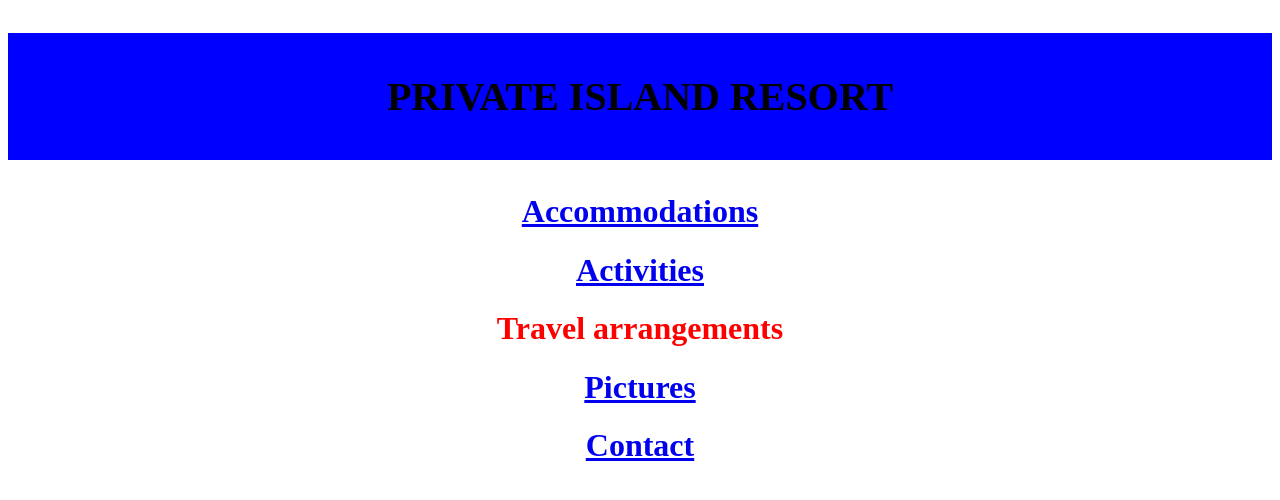
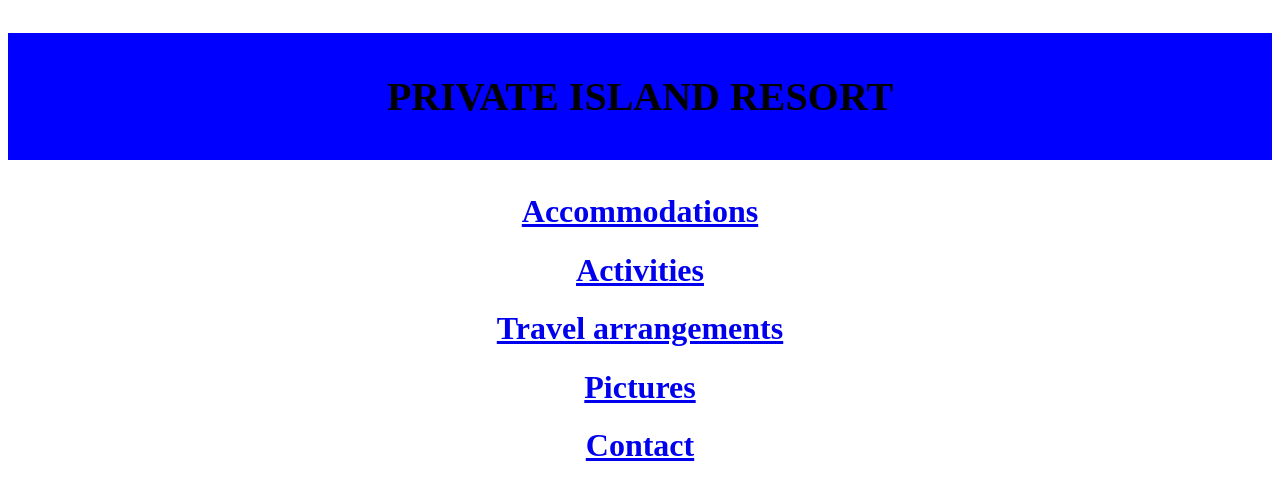
Before and after one commit to jasminaf/private-island-resort1, a plain HTML site: page index.html in a window 1280 px wide. Drawn offline with Linux system fonts and the light colour scheme.

Commit message:
Website for private resort

```diff
--- a/index.html
+++ b/index.html
@@ -8,7 +8,7 @@
     <h2>PRIVATE ISLAND RESORT</h2>
     <h1><a href="accommodations.html">Accommodations</a></h1>
     <h1><a href="activities.html">Activities</a></h1>
-    <h1><a href0"arrangements.html">Travel arrangements</a></h1>
+    <h1><a href="arrangements.html">Travel arrangements</a></h1>
     <h1><a href="pictures.html">Pictures</a></h1>
     <h1><a href="contact.html">Contact</a></h1>
   </body>
```
